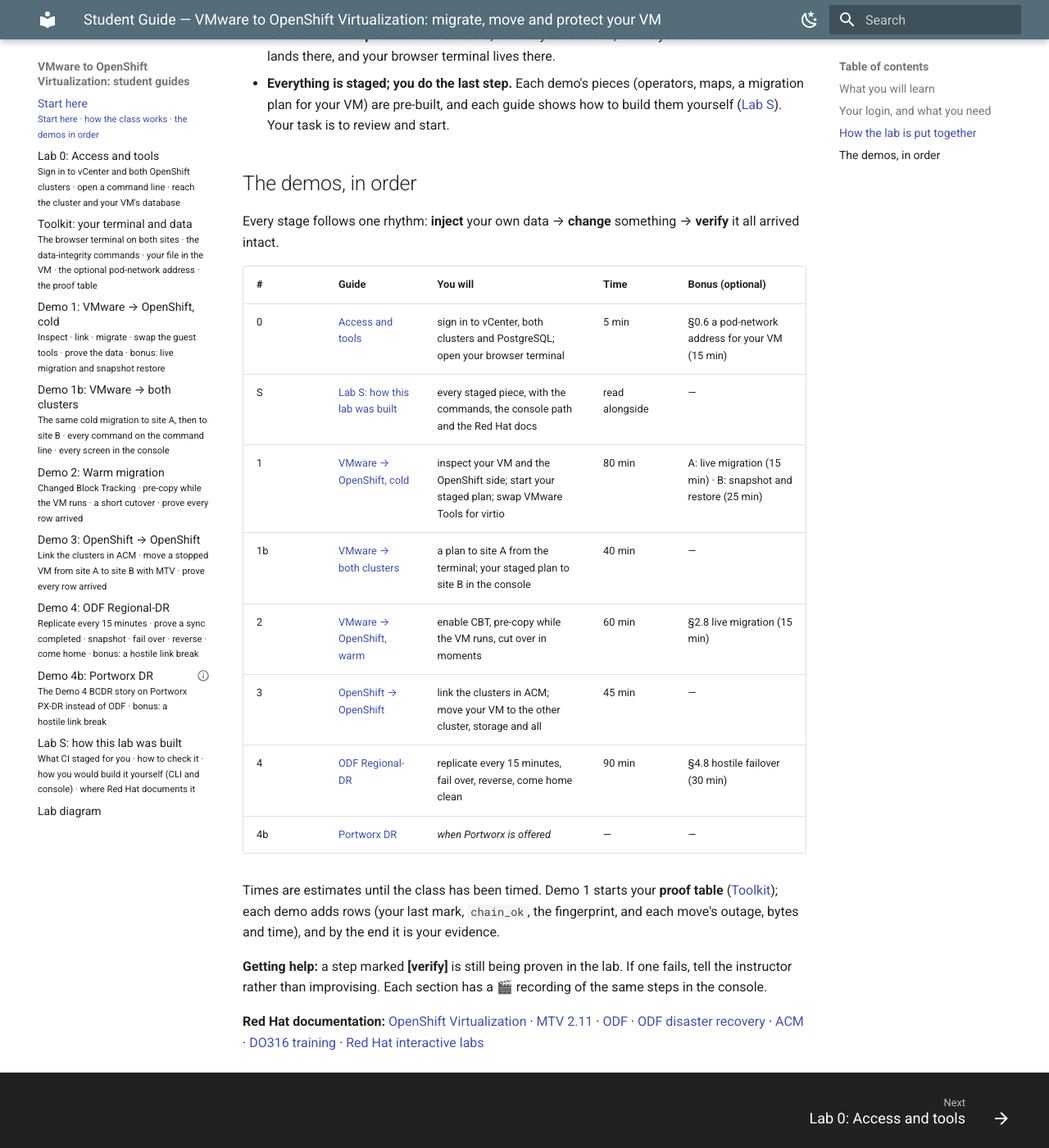
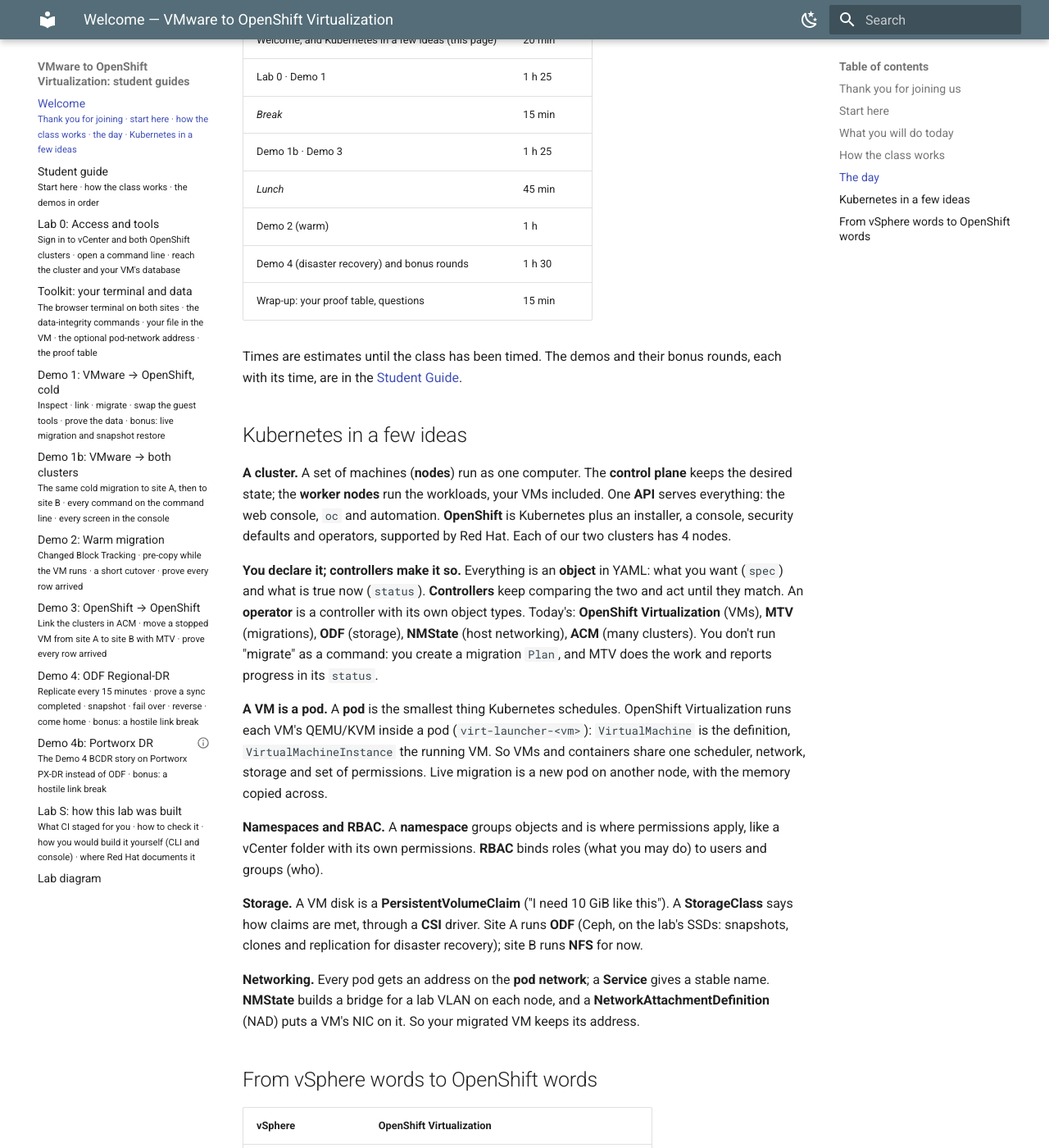
Before and after one commit to paragonmicro-lab/demo-0024-public, an MkDocs documentation site: the page built from docs/index.md, in a window 1280 px wide and 1400 px high, scrolled down 1534 px. Shown: the whole window at 82% size. Built offline with MkDocs 1.6.1 and Material for MkDocs 9.7.7, drawn with Linux system fonts in a browser that asks for light colours; some of the changed text lies outside the part shown.

Commit message:
class @ demo-openshift-ove 1663172e41af

```diff
--- a/docs/index.md
+++ b/docs/index.md
@@ -1,89 +1,108 @@
 ---
-title: "Student Guide — VMware to OpenShift Virtualization: migrate, move and protect your VM"
-subtitle: "Start here · how the class works · the demos in order"
-version: 0.7.1
+title: "Welcome — VMware to OpenShift Virtualization"
+subtitle: "Thank you for joining · start here · how the class works · the day · Kubernetes in a few ideas"
+version: 1.0.0
 date: 2026-10-12
 ---
 
-# Student Guide
+# Welcome
 
-> **Version 0.7.1 · draft · 2026-10-12** · class/student-guide.md
+> **Version 1.0.0 · draft · 2026-10-12** · class/welcome.md
 
-## What you will learn
+## Thank you for joining us
 
-You take a real Windows Server + PostgreSQL VM from VMware vSphere onto Red Hat OpenShift Virtualization, cold and then
-warm. You move it between two OpenShift clusters and protect it with OpenShift Data Foundation disaster recovery. At
-every step you write your own data into the VM's database and prove that none of it was lost, changed or reordered.
+Today you take a real Windows Server + PostgreSQL VM off VMware vSphere and onto Red Hat OpenShift Virtualization. You
+move it between two OpenShift clusters and protect it with disaster recovery. At every step you prove, with your own
+data, that nothing was lost. Everything happens in your web browser, and this site is all you need.
 
-This guide is the **map**. The steps are in the demo guides below.
+> 🙋 **Stuck, or something not working?** Ask your **instructor**. They can reset your login, catch you up, or show
+> any step on the big screen. Don't lose time on your own: stuck for 5 minutes means ask.
 
-## Your login, and what you need
+## Start here
 
-**The instructor gives you your login.** One student username and one password open everything in this class:
+1. **Get your login from your instructor.** One username and password open everything: vCenter, both OpenShift
+   clusters, your Windows VM and its database.
+2. **Read the [Student Guide](student-guide.md):** how the class works, and the demos in order with their times.
+3. **Do [Lab 0](demos/00-access-and-tools.md)** (5 minutes): sign in, open a command line, reach your VM's database.
 
-| Resource | Sign in as |
+## What you will do today
+
+- Sign in once and reach vCenter and two OpenShift clusters with the same account
+- Migrate **your own** Windows + PostgreSQL VM from vSphere to OpenShift Virtualization, cold and warm
+- Move it again: to the second cluster, and between clusters
+- Prove with your own data that nothing was lost, changed or reordered on any move
+- Bonus rounds for early finishers: live migration, snapshot restore, a hostile disaster-recovery failover
+
+## How the class works
+
+- **One VM each:** `win-pg-s<NN>`, a full copy of the instructor's, in your own vCenter folder, at its own address.
+- **One namespace each** on both clusters, named your class ID. You are admin there.
+- **One password** everywhere.
+- **Only a web browser:** nothing to install. Commands run in a terminal inside the OpenShift console.
+- **Every step:** **inject** your data → **change** something → **verify** it all arrived. Your **proof table** grows
+  through every demo: it is your evidence at the end.
+- 🧑‍🏫 marks a step only the instructor runs. **[verify]** marks a step still being proven: if it fails, ask.
+- 🎬 every section has a recording of the same steps in the console: watch it, then do it.
+
+## The day
+
+| Block | Time |
 |---|---|
-| vSphere Client (vCenter) and both OpenShift consoles | your class ID, with **SSO (Entra)** |
-| Your Windows VM | `.\student-NN` |
-| Your VM's PostgreSQL database | `student_NN` |
+| Welcome, and Kubernetes in a few ideas (this page) | 20 min |
+| Lab 0 · Demo 1 | 1 h 25 |
+| *Break* | 15 min |
+| Demo 1b · Demo 3 | 1 h 25 |
+| *Lunch* | 45 min |
+| Demo 2 (warm) | 1 h |
+| Demo 4 (disaster recovery) and bonus rounds | 1 h 30 |
+| Wrap-up: your proof table, questions | 15 min |
 
-**All you need is a web browser.** Nothing is installed on your computer. You work in the vSphere Client, the two
-OpenShift consoles, and **your browser terminal**: a shell in your own pod in the OpenShift console, where every
-command in these guides runs. Copy a command here with its copy button; paste it there with **right-click → Paste**.
+Times are estimates until the class has been timed. The demos and their bonus rounds, each with its time, are in the
+[Student Guide](student-guide.md#the-demos-in-order).
 
-**[Lab 0](demos/00-access-and-tools.md) walks you through it in about 5 minutes:** open the tabs, sign in to vCenter,
-both OpenShift clusters and PostgreSQL, and see your VM and your access.
+## Kubernetes in a few ideas
 
-> 💡 A page stuck after a timeout? Sign in again in a **private window**. Nothing is lost: your VM, your data and your
-> terminal live in the lab, not in the browser.
+**A cluster.** A set of machines (**nodes**) run as one computer. The **control plane** keeps the desired state; the
+**worker nodes** run the workloads, your VMs included. One **API** serves everything: the web console, `oc` and
+automation. **OpenShift** is Kubernetes plus an installer, a console, security defaults and operators, supported by
+Red Hat. Each of our two clusters has 4 nodes.
 
-## How the lab is put together
+**You declare it; controllers make it so.** Everything is an **object** in YAML: what you want (`spec`) and what is
+true now (`status`). **Controllers** keep comparing the two and act until they match. An **operator** is a controller
+with its own object types. Today's: **OpenShift Virtualization** (VMs), **MTV** (migrations), **ODF** (storage),
+**NMState** (host networking), **ACM** (many clusters). You don't run "migrate" as a command: you create a migration
+`Plan`, and MTV does the work and reports progress in its `status`.
 
-Each class gets its **own** three environments ([lab diagram](demos/lab-diagram.md)):
+**A VM is a pod.** A **pod** is the smallest thing Kubernetes schedules. OpenShift Virtualization runs each VM's
+QEMU/KVM inside a pod (`virt-launcher-<vm>`): `VirtualMachine` is the definition, `VirtualMachineInstance` the running
+VM. So VMs and containers share one scheduler, network, storage and set of permissions. Live migration is a new pod on
+another node, with the memory copied across.
 
-| Environment | What it is | You |
-|---|---|---|
-| **vSphere** | vCenter + ESXi, where your VM starts | inspect your VM, enable CBT, shut it down |
-| **Site A** | OpenShift + OpenShift Virtualization + MTV, on **ODF** storage | migrate your VM in, run it, snapshot it |
-| **Site B** | the same on **NFS** storage, plus the ACM / DR hub | move your VM in, fail over to it |
+**Namespaces and RBAC.** A **namespace** groups objects and is where permissions apply, like a vCenter folder with its
+own permissions. **RBAC** binds roles (what you may do) to users and groups (who).
 
-The zone names (`lz1`, `ocp-lz1`, …) change per booking; the guides use them as examples. Your browser terminal already
-knows your own (type `ovedr`).
+**Storage.** A VM disk is a **PersistentVolumeClaim** ("I need 10 GiB like this"). A **StorageClass** says how claims
+are met, through a **CSI** driver. Site A runs **ODF** (Ceph, on the lab's SSDs: snapshots, clones and replication
+for disaster recovery); site B runs **NFS** for now.
 
-- **Your own VM**, `win-pg-s<NN>`: a full copy of the instructor's, with its own address, in your own vCenter folder.
-  You power it, snapshot it, migrate it and fail it over yourself.
-- **Your own namespace** on both clusters, named your class ID, where you are admin. Your VM lands there, and your
-  browser terminal lives there.
-- **Everything is staged; you do the last step.** Each demo's pieces (operators, maps, a migration plan for your VM)
-  are pre-built, and each guide shows how to build them yourself ([Lab S](demos/setup-how-the-lab-is-built.md)). Your
-  task is to review and start.
+**Networking.** Every pod gets an address on the **pod network**; a **Service** gives a stable name. **NMState**
+builds a bridge for a lab VLAN on each node, and a **NetworkAttachmentDefinition** (NAD) puts a VM's NIC on it. So your
+migrated VM keeps its address.
 
-## The demos, in order
+## From vSphere words to OpenShift words
 
-Every stage follows one rhythm: **inject** your own data → **change** something → **verify** it all arrived intact.
+| vSphere | OpenShift Virtualization |
+|---|---|
+| vCenter | the cluster's API and web console |
+| ESXi host | node |
+| VM / `.vmx` | `VirtualMachine` (running: `VirtualMachineInstance`) |
+| folder + permissions | namespace + RBAC |
+| datastore | StorageClass |
+| VMDK | PersistentVolumeClaim (a DataVolume while importing) |
+| port group | NetworkAttachmentDefinition (NAD) |
+| vMotion | live migration |
+| VM snapshot | `VirtualMachineSnapshot` |
+| VMware Tools | QEMU guest agent + virtio drivers |
+| *(no equivalent)* | MTV: plans that move VMs into the cluster |
 
-| # | Guide | You will | Time | Bonus (optional) |
-|---|---|---|---|---|
-| 0 | [Access and tools](demos/00-access-and-tools.md) | sign in to vCenter, both clusters and PostgreSQL; open your browser terminal | 5 min | §0.6 a pod-network address for your VM (15 min) |
-| S | [Lab S: how this lab was built](demos/setup-how-the-lab-is-built.md) | every staged piece, with the commands, the console path and the Red Hat docs | read alongside | — |
-| 1 | [VMware → OpenShift, cold](demos/01-vmware-to-ove-cold.md) | inspect your VM and the OpenShift side; start your staged plan; swap VMware Tools for virtio | 80 min | A: live migration (15 min) · B: snapshot and restore (25 min) |
-| 1b | [VMware → both clusters](demos/01b-vmware-to-both-sites.md) | a plan to site A from the terminal; your staged plan to site B in the console | 40 min | — |
-| 2 | [VMware → OpenShift, warm](demos/02-vmware-to-ove-warm.md) | enable CBT, pre-copy while the VM runs, cut over in moments | 60 min | §2.8 live migration (15 min) |
-| 3 | [OpenShift → OpenShift](demos/03-ove-to-ove-cold.md) | link the clusters in ACM; move your VM to the other cluster, storage and all | 45 min | — |
-| 4 | [ODF Regional-DR](demos/04-odf-regional-dr.md) | replicate every 15 minutes, fail over, reverse, come home clean | 90 min | §4.8 hostile failover (30 min) |
-| 4b | [Portworx DR](demos/04b-portworx-dr.md) | *when Portworx is offered* | — | — |
-
-Times are estimates until the class has been timed. Demo 1 starts your **proof table** ([Toolkit](demos/toolkit.md)); each demo adds rows (your last
-mark, `chain_ok`, the fingerprint, and each move's outage, bytes and time), and by the end it is your evidence.
-
-**Getting help:** a step marked **[verify]** is still being proven in the lab. If one fails, tell the instructor rather
-than improvising. Each section has a 🎬 recording of the same steps in the console.
-
-**Red Hat documentation:**
-[OpenShift Virtualization](https://docs.redhat.com/en/documentation/openshift_container_platform/4.19/html/virtualization/index) ·
-[MTV 2.11](https://docs.redhat.com/en/documentation/migration_toolkit_for_virtualization/2.11) ·
-[ODF](https://docs.redhat.com/en/documentation/red_hat_openshift_data_foundation/4.19) ·
-[ODF disaster recovery](https://docs.redhat.com/en/documentation/red_hat_openshift_data_foundation/4.19/html/configuring_openshift_data_foundation_disaster_recovery_for_openshift_workloads/index) ·
-[ACM](https://docs.redhat.com/en/documentation/red_hat_advanced_cluster_management_for_kubernetes/2.13) ·
-[DO316 training](https://www.redhat.com/en/services/training/do316-managing-virtual-machines-red-hat-openshift-virtualization) ·
-[Red Hat interactive labs](https://www.redhat.com/en/interactive-labs)
+**Ready? Open the [Student Guide](student-guide.md), then [Lab 0](demos/00-access-and-tools.md).**
--- /dev/null
+++ b/docs/student-guide.md
@@ -0,0 +1,89 @@
+---
+title: "Student Guide — VMware to OpenShift Virtualization: migrate, move and protect your VM"
+subtitle: "Start here · how the class works · the demos in order"
+version: 0.7.1
+date: 2026-10-12
+---
+
+# Student Guide
+
+> **Version 0.7.1 · draft · 2026-10-12** · class/student-guide.md
+
+## What you will learn
+
+You take a real Windows Server + PostgreSQL VM from VMware vSphere onto Red Hat OpenShift Virtualization, cold and then
+warm. You move it between two OpenShift clusters and protect it with OpenShift Data Foundation disaster recovery. At
+every step you write your own data into the VM's database and prove that none of it was lost, changed or reordered.
+
+This guide is the **map**. The steps are in the demo guides below.
+
+## Your login, and what you need
+
+**The instructor gives you your login.** One student username and one password open everything in this class:
+
+| Resource | Sign in as |
+|---|---|
+| vSphere Client (vCenter) and both OpenShift consoles | your class ID, with **SSO (Entra)** |
+| Your Windows VM | `.\student-NN` |
+| Your VM's PostgreSQL database | `student_NN` |
+
+**All you need is a web browser.** Nothing is installed on your computer. You work in the vSphere Client, the two
+OpenShift consoles, and **your browser terminal**: a shell in your own pod in the OpenShift console, where every
+command in these guides runs. Copy a command here with its copy button; paste it there with **right-click → Paste**.
+
+**[Lab 0](demos/00-access-and-tools.md) walks you through it in about 5 minutes:** open the tabs, sign in to vCenter,
+both OpenShift clusters and PostgreSQL, and see your VM and your access.
+
+> 💡 A page stuck after a timeout? Sign in again in a **private window**. Nothing is lost: your VM, your data and your
+> terminal live in the lab, not in the browser.
+
+## How the lab is put together
+
+Each class gets its **own** three environments ([lab diagram](demos/lab-diagram.md)):
+
+| Environment | What it is | You |
+|---|---|---|
+| **vSphere** | vCenter + ESXi, where your VM starts | inspect your VM, enable CBT, shut it down |
+| **Site A** | OpenShift + OpenShift Virtualization + MTV, on **ODF** storage | migrate your VM in, run it, snapshot it |
+| **Site B** | the same on **NFS** storage, plus the ACM / DR hub | move your VM in, fail over to it |
+
+The zone names (`lz1`, `ocp-lz1`, …) change per booking; the guides use them as examples. Your browser terminal already
+knows your own (type `ovedr`).
+
+- **Your own VM**, `win-pg-s<NN>`: a full copy of the instructor's, with its own address, in your own vCenter folder.
+  You power it, snapshot it, migrate it and fail it over yourself.
+- **Your own namespace** on both clusters, named your class ID, where you are admin. Your VM lands there, and your
+  browser terminal lives there.
+- **Everything is staged; you do the last step.** Each demo's pieces (operators, maps, a migration plan for your VM)
+  are pre-built, and each guide shows how to build them yourself ([Lab S](demos/setup-how-the-lab-is-built.md)). Your
+  task is to review and start.
+
+## The demos, in order
+
+Every stage follows one rhythm: **inject** your own data → **change** something → **verify** it all arrived intact.
+
+| # | Guide | You will | Time | Bonus (optional) |
+|---|---|---|---|---|
+| 0 | [Access and tools](demos/00-access-and-tools.md) | sign in to vCenter, both clusters and PostgreSQL; open your browser terminal | 5 min | §0.6 a pod-network address for your VM (15 min) |
+| S | [Lab S: how this lab was built](demos/setup-how-the-lab-is-built.md) | every staged piece, with the commands, the console path and the Red Hat docs | read alongside | — |
+| 1 | [VMware → OpenShift, cold](demos/01-vmware-to-ove-cold.md) | inspect your VM and the OpenShift side; start your staged plan; swap VMware Tools for virtio | 80 min | A: live migration (15 min) · B: snapshot and restore (25 min) |
+| 1b | [VMware → both clusters](demos/01b-vmware-to-both-sites.md) | a plan to site A from the terminal; your staged plan to site B in the console | 40 min | — |
+| 2 | [VMware → OpenShift, warm](demos/02-vmware-to-ove-warm.md) | enable CBT, pre-copy while the VM runs, cut over in moments | 60 min | §2.8 live migration (15 min) |
+| 3 | [OpenShift → OpenShift](demos/03-ove-to-ove-cold.md) | link the clusters in ACM; move your VM to the other cluster, storage and all | 45 min | — |
+| 4 | [ODF Regional-DR](demos/04-odf-regional-dr.md) | replicate every 15 minutes, fail over, reverse, come home clean | 90 min | §4.8 hostile failover (30 min) |
+| 4b | [Portworx DR](demos/04b-portworx-dr.md) | *when Portworx is offered* | — | — |
+
+Times are estimates until the class has been timed. Demo 1 starts your **proof table** ([Toolkit](demos/toolkit.md)); each demo adds rows (your last
+mark, `chain_ok`, the fingerprint, and each move's outage, bytes and time), and by the end it is your evidence.
+
+**Getting help:** a step marked **[verify]** is still being proven in the lab. If one fails, tell the instructor rather
+than improvising. Each section has a 🎬 recording of the same steps in the console.
+
+**Red Hat documentation:**
+[OpenShift Virtualization](https://docs.redhat.com/en/documentation/openshift_container_platform/4.19/html/virtualization/index) ·
+[MTV 2.11](https://docs.redhat.com/en/documentation/migration_toolkit_for_virtualization/2.11) ·
+[ODF](https://docs.redhat.com/en/documentation/red_hat_openshift_data_foundation/4.19) ·
+[ODF disaster recovery](https://docs.redhat.com/en/documentation/red_hat_openshift_data_foundation/4.19/html/configuring_openshift_data_foundation_disaster_recovery_for_openshift_workloads/index) ·
+[ACM](https://docs.redhat.com/en/documentation/red_hat_advanced_cluster_management_for_kubernetes/2.13) ·
+[DO316 training](https://www.redhat.com/en/services/training/do316-managing-virtual-machines-red-hat-openshift-virtualization) ·
+[Red Hat interactive labs](https://www.redhat.com/en/interactive-labs)
--- a/mkdocs.yml
+++ b/mkdocs.yml
@@ -46,8 +46,13 @@
     not_found: warn                # --strict turns these into failures
     anchors: info                  # GitHub-style anchors (emoji, punctuation) differ from MkDocs' slugs: reported, not fatal
 
+# A Paragon-branded class gets the Paragon class banner (class/site/paragon-banner.md) on the welcome page.
+extra:
+  paragon_branded: false
+
 nav:
-  - Start here: index.md
+  - Welcome: index.md
+  - Student guide: student-guide.md
   - "Lab 0: Access and tools": demos/00-access-and-tools.md
   - "Toolkit: your terminal and data": demos/toolkit.md
   - "Demo 1: VMware → OpenShift, cold": demos/01-vmware-to-ove-cold.md
```
Also changed, not shown: docs/demos/00-access-and-tools.md (+1 -1 lines).
